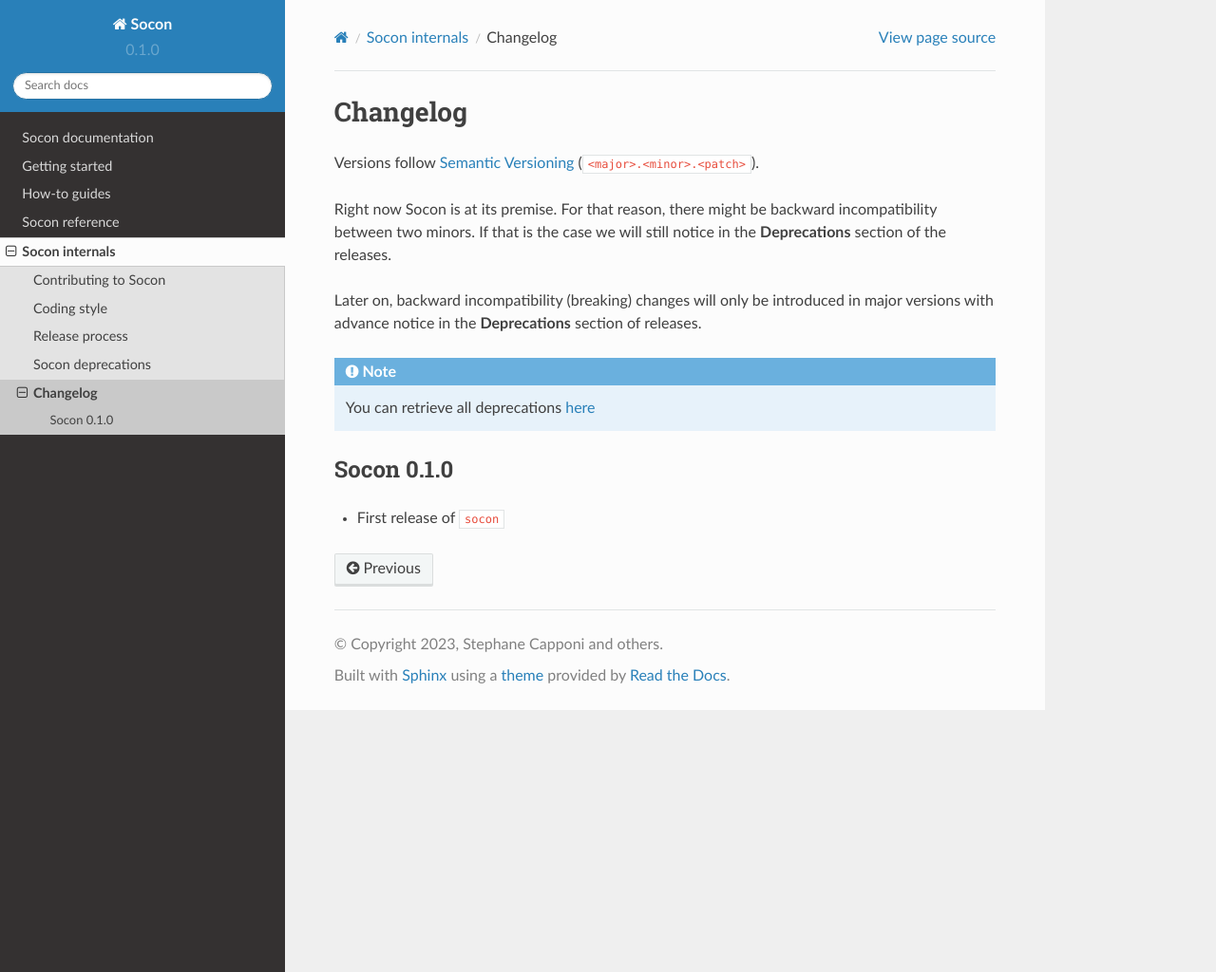
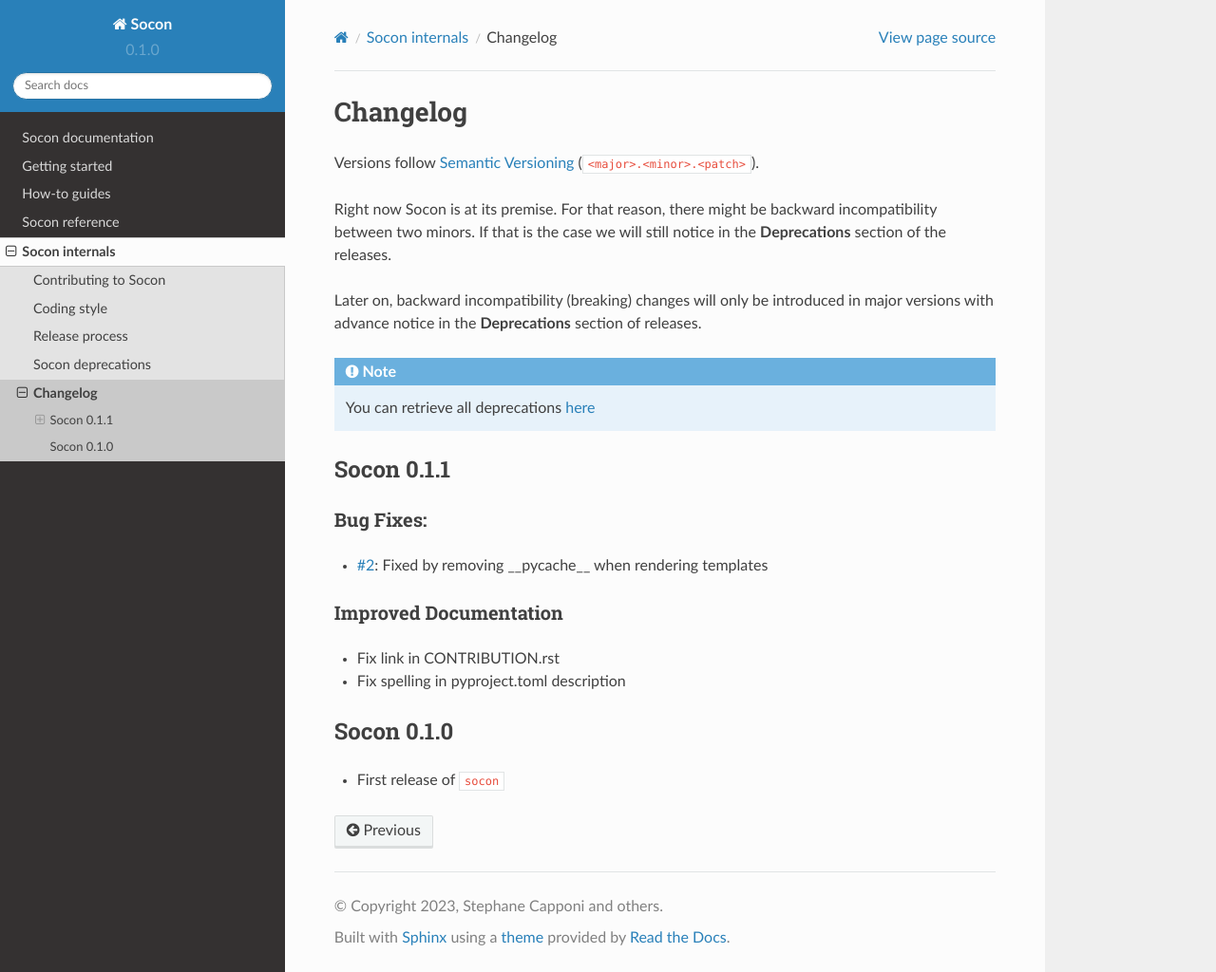
Before and after one commit to socon-dev/socon, a Sphinx documentation site: the page built from docs/internals/changelog.txt, in a window 1280 px wide and 1024 px high. Shown: the whole window at 95% size. Built offline with Sphinx 7.4.7 and the Read the Docs theme 2.0.0, drawn with Linux system fonts in a browser that asks for light colours.

Commit message:
[0.2.x] Merge back missing change from release/0.1.x

```diff
--- a/docs/internals/changelog.txt
+++ b/docs/internals/changelog.txt
@@ -16,6 +16,20 @@
 
     You can retrieve all deprecations :doc:`here </internals/deprecations>`
 
+Socon 0.1.1
+===========
+
+Bug Fixes:
+----------
+
+* `#2 <https://github.com/socon-dev/socon/issues/2>`_: Fixed by removing __pycache__ when rendering templates
+
+Improved Documentation
+----------------------
+
+* Fix link in CONTRIBUTION.rst
+* Fix spelling in pyproject.toml description
+
 Socon 0.1.0
 ===========
 
--- a/socon/__init__.py
+++ b/socon/__init__.py
@@ -3,7 +3,7 @@
 
 from socon.utils.version import get_version
 
-VERSION = (0, 1, 0, "final", 0)
+VERSION = (0, 1, 1, "final", 0)
 
 __version__ = get_version(VERSION)
 
```
